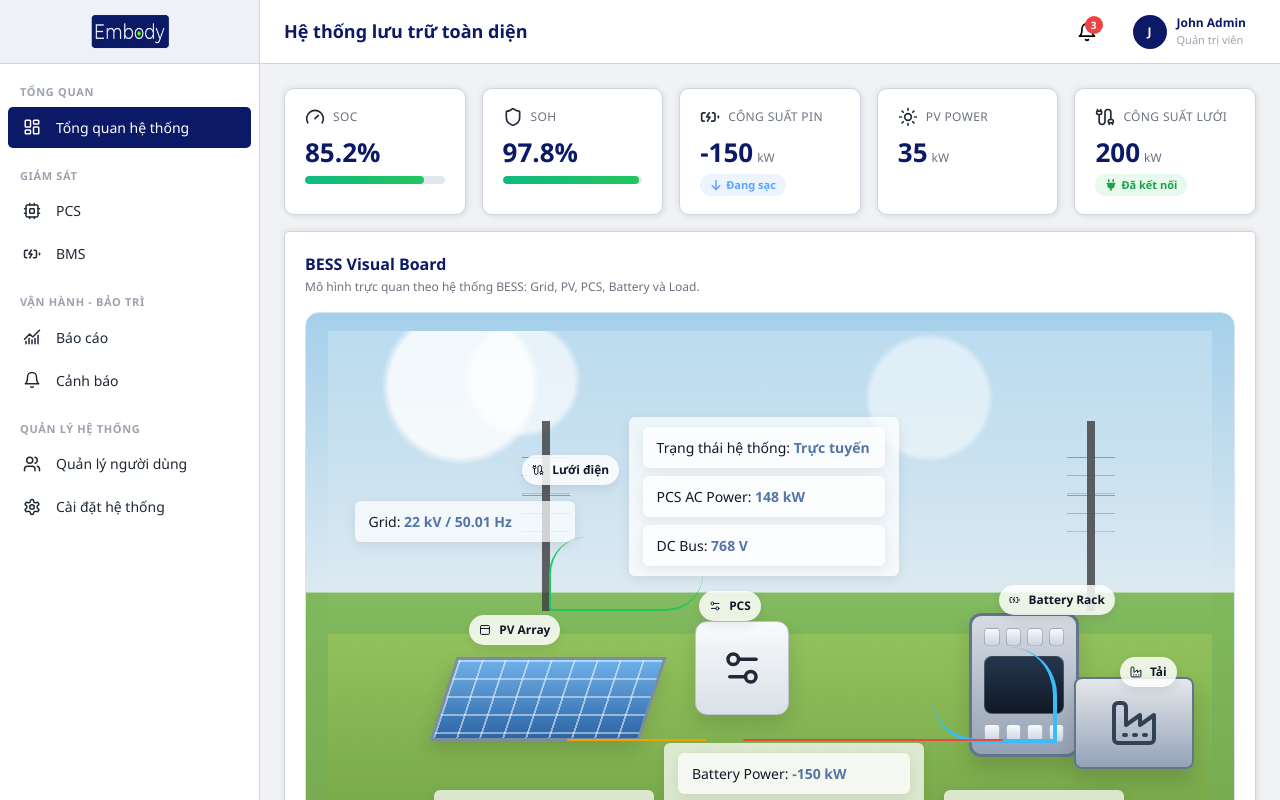
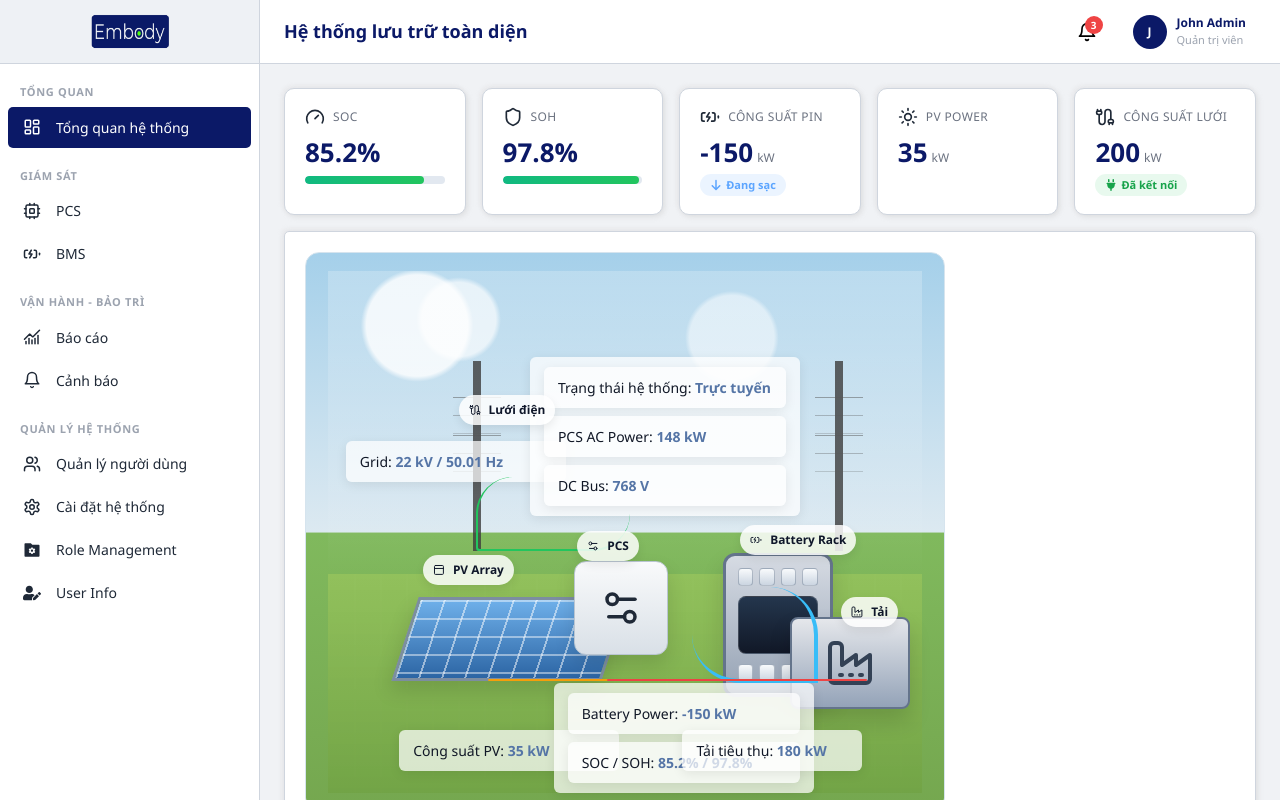
Before and after one commit to kubdev36/Bess-frontend-v2, a React (Create React App) app: page /dashboard in a window 1280 px wide. Both pictures are taken after a click on the button "Tài khoản trải nghiệm". Shown: the top 800 px of the page. Built offline with nearby package versions, Linux system fonts and the light colour scheme.

Commit message:
7/3 mô hình

```diff
--- a/src/App.js
+++ b/src/App.js
@@ -19,6 +19,8 @@ import EnergyReportPage from './pages/EnergyReport/EnergyReportPage';
 import UserManagementPage from './pages/UserManagement/UserManagementPage';
 import SystemSettingsPage from './pages/SystemSettings/SystemSettingsPage';
 import { VietnameseLocalization } from './utils/localizeVi';
+import RolePage from './pages/Role/Role';
+import UserInfoPage from './pages/UserInfo/UserInfo';
 
 function ProtectedRoute({ permission }) {
   const { isAuthenticated, hasPermission } = useAuth();
@@ -68,6 +70,8 @@ function AppRoutes() {
           <Route path="/pcs" element={<PCSPage />} />
           <Route path="/alarms" element={<AlarmPage />} />
           <Route path="/energy-report" element={<EnergyReportPage />} />
+          <Route path="/roles" element={<RolePage />} />
+          <Route path="/user-info" element={<UserInfoPage />} />
 
           <Route element={<ProtectedRoute permission="manage_users" />}>
             <Route path="/users" element={<UserManagementPage />} />
@@ -79,7 +83,7 @@ function AppRoutes() {
         </Route>
       </Route>
 
-      <Route path="*" element={<Navigate to="/dashboard" replace />} />
+
     </Routes>
   );
 }
--- a/src/components/Layout/Sidebar.js
+++ b/src/components/Layout/Sidebar.js
@@ -9,6 +9,8 @@ import {
   LuSettings,
   LuUsers,
 } from 'react-icons/lu';
+import { FaUserEdit } from "react-icons/fa";
+import { RiFolderSettingsFill } from "react-icons/ri";
 import { useAuth } from '../../contexts/AuthContext';
 import './Sidebar.scss';
 
@@ -38,6 +40,9 @@ const menuGroups = [
     items: [
       { path: '/users', icon: <LuUsers />, label: 'User Management', perm: 'manage_users' },
       { path: '/settings', icon: <LuSettings />, label: 'System Settings', perm: 'system_settings' },
+      { path: '/roles', icon: <RiFolderSettingsFill />, label: 'Role Management', perm: 'manage_roles' },
+      { path: '/user-info', icon: <FaUserEdit />, label: 'User Info', perm: 'view_user_info' }
+
     ],
   },
 ];
--- a/src/contexts/AuthContext.js
+++ b/src/contexts/AuthContext.js
@@ -11,6 +11,7 @@ const permissions = {
   Admin: [
     'view_dashboard', 'view_battery', 'view_pcs',
     'view_alarm', 'view_report', 'manage_users', 'system_settings',
+    'manage_roles', 'view_user_info',
   ],
   Engineer: [
     'view_dashboard', 'view_battery', 'view_pcs',
--- a/src/pages/Dashboard/DashboardPage.js
+++ b/src/pages/Dashboard/DashboardPage.js
@@ -173,16 +173,9 @@ export default function DashboardPage() {
 
       <section className="dashboard-section mt-base">
         <div className="card dashboard-visual-card">
-          <div className="card-header">
-            <div>
-              <span className="card-title">BESS Visual Board</span>
-              <div className="card-subtitle">
-                Mô hình trực quan theo hệ thống BESS: Grid, PV, PCS, Battery và
-                Load.
-              </div>
-            </div>
-          </div>
 
+          <div className="visual-layout">
+            <div className="visual-layout-main">
               <div className="visual-scene">
                 <div className="visual-scene-canvas">
                   <div className="visual-sky"></div>
@@ -285,6 +278,9 @@ export default function DashboardPage() {
                 </div>
               </div>
             </div>
+            <div className="visual-layout-side" aria-hidden="true"></div>
+          </div>
+        </div>
       </section>
 
       <section className="dashboard-grid mt-base">
--- a/src/pages/Dashboard/DashboardPage.scss
+++ b/src/pages/Dashboard/DashboardPage.scss
@@ -18,6 +18,22 @@
     overflow: hidden;
   }
 
+}
+
+.visual-layout {
+  display: grid;
+  grid-template-columns: minmax(0, 7fr) minmax(0, 3fr);
+  gap: var(--space-base);
+  align-items: stretch;
+}
+
+.visual-layout-main,
+.visual-layout-side {
+  min-width: 0;
+}
+
+.visual-layout-side {
+  min-height: 560px;
 }
 
 
@@ -510,6 +526,14 @@
     grid-template-columns: 1fr;
   }
 
+  .visual-layout {
+    grid-template-columns: 1fr;
+  }
+
+  .visual-layout-side {
+    display: none;
+  }
+
   .visual-kpi-row {
     grid-template-columns: 1fr;
   }
--- /dev/null
+++ b/src/pages/Role/Role.js
@@ -0,0 +1,7 @@
+import React from 'react'
+import './Role.scss'
+export default function Role() {
+  return (
+    <div>Role</div>
+  )
+}
--- /dev/null
+++ b/src/pages/UserInfo/UserInfo.js
@@ -0,0 +1,7 @@
+import React from 'react'
+import './UserInfo.scss'
+export default function UserInfo() {
+  return (
+    <div>UserInfo</div>
+  )
+}
```
Also changed, not shown: src/pages/Role/Role.scss (added), src/pages/UserInfo/UserInfo.scss (added). Lines whose indentation alone changed are shown as unchanged.
